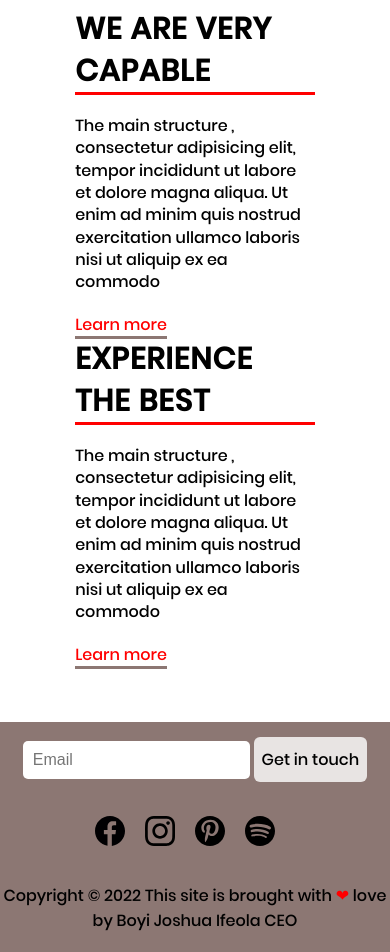
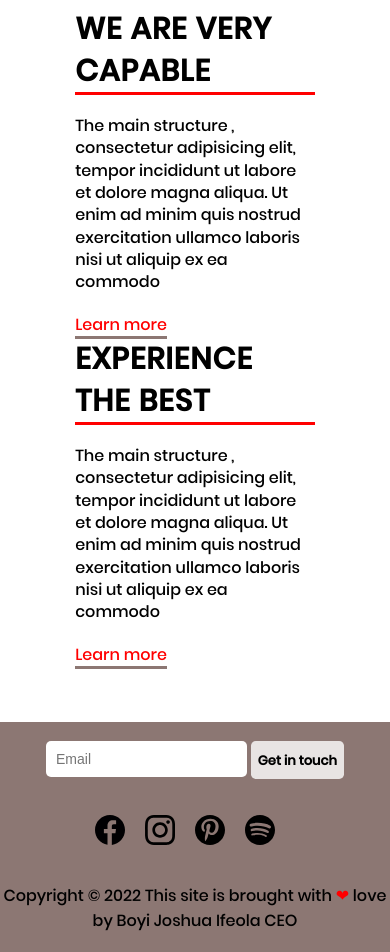
Before and after one commit to Joshua357954/foodle-app, a plain HTML site: page index.html in a window 390 px wide. Shown: the part 628-1580 px from the top of the page. Drawn offline with Linux system fonts and the light colour scheme.

Commit message:
4th commit

```diff
--- a/style.css
+++ b/style.css
@@ -272,4 +272,17 @@ main{
 	.footer{
 		padding: 15px 2px;
 	}
+
+	.contact input:focus,
+	.contact input{
+		font-size: 14px;
+		border-radius: 5px;
+		width:calc(100vw-40px);
+	}
+	.contact a{
+		padding:9.5px 7px;
+		font-size: 13px;
+		font-weight: bold;
+		border-radius: .3rem;
+	}
 }
```
